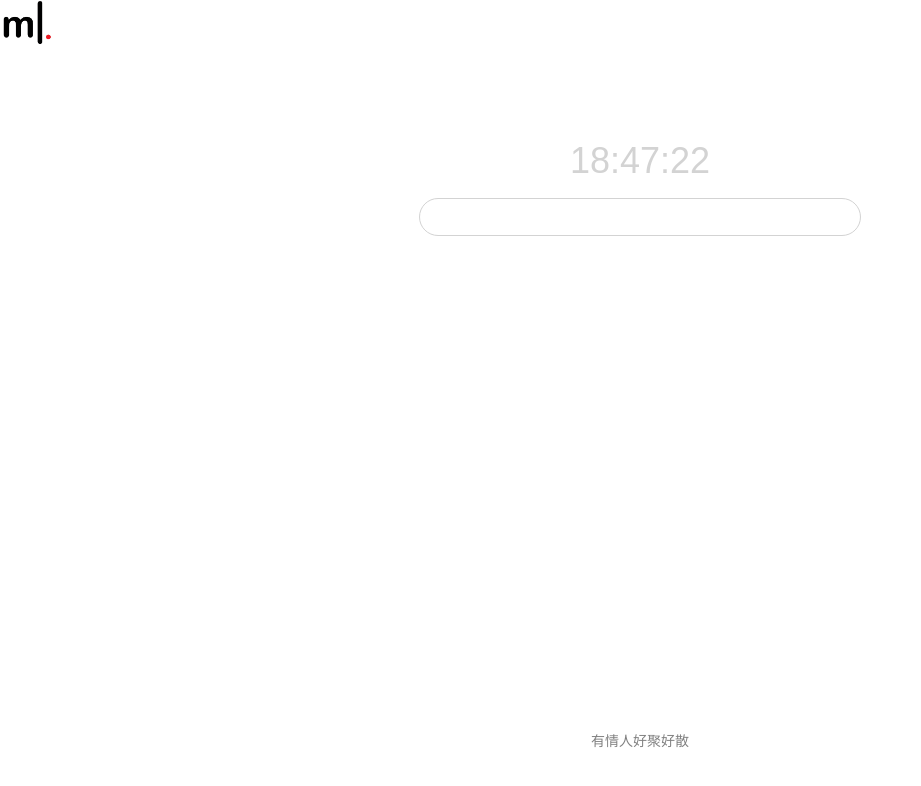
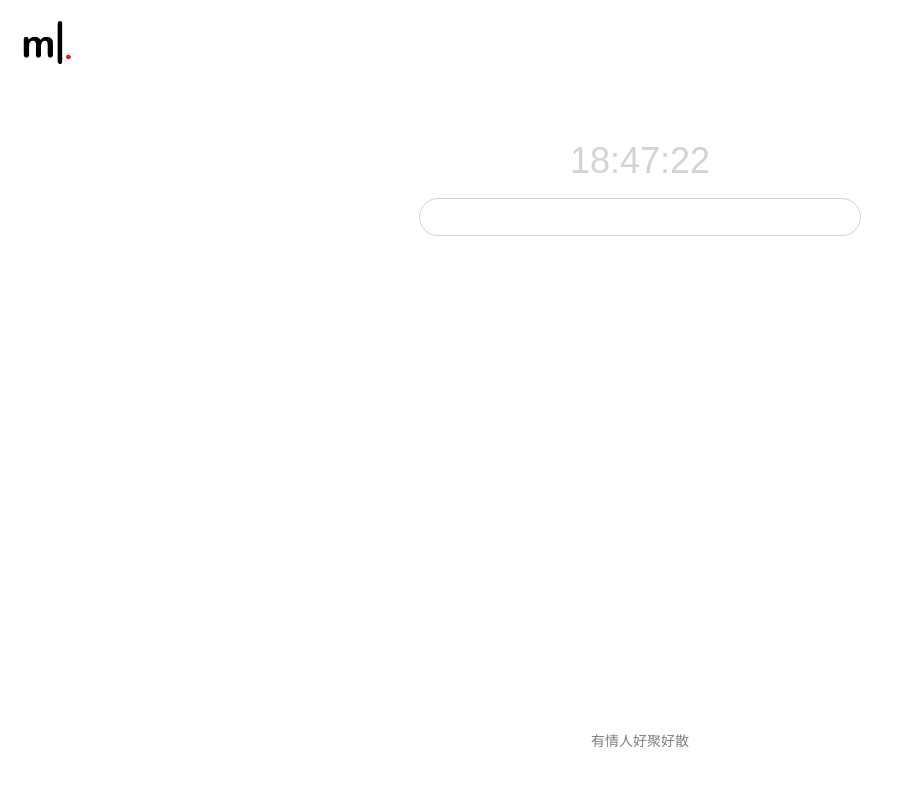
Before and after one commit to iwlyfmyc/ml., a plain HTML site: page index.html in a window 1280 px wide. Shown: the whole page, without its empty margins (0-921 px from the left). Drawn offline with Linux system fonts and the light colour scheme.

Commit message:
更新 index.html

```diff
--- a/index.html
+++ b/index.html
@@ -23,9 +23,9 @@
 
         .icon-container {
             position: absolute;
-            top: 5px; /* 调整为距离顶部 5px */
-            left: 5px; /* 调整为距离左侧 5px */
-            transform: scale(1.5); /* 放大图片至原尺寸的150% */
+            top: 25px;
+            left: 25px;
+            transform: scale(1.5);
         }
 
         .icon {
```
